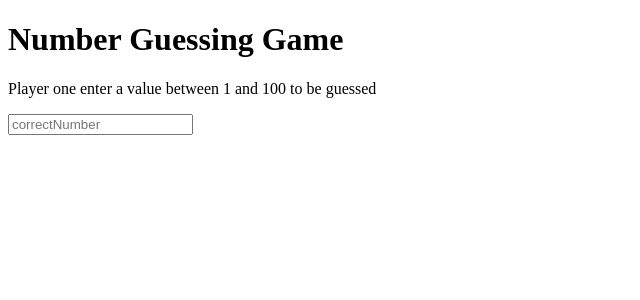
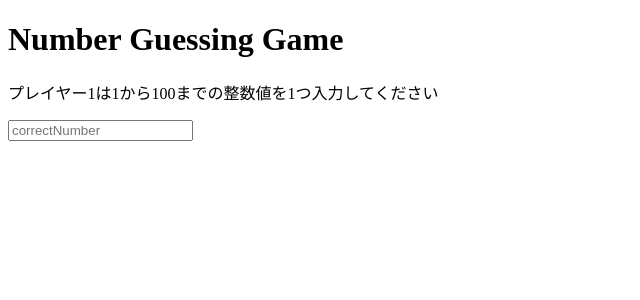
Before and after one commit to T-Kobam/NumberGuesserSimple, an Angular app: page / in a window 1280 px wide. Shown: the top 300 px of the page, without its empty margins (0-640 px from the left). Built offline with nearby package versions, Linux system fonts and the light colour scheme.

Commit message:
game画面作成

```diff
--- a/src/app/game/game.component.html
+++ b/src/app/game/game.component.html
@@ -1,3 +1,4 @@
 <p>{{message}}</p>
+<p>{{errorMessage}}</p>
 
-<input (keydown.enter)="onkeydown($event)" type="text" name="correctNumber" placeholder="correctNumber">
+<input (keydown.enter)="onKeyDown($event)" type="text" placeholder="correctNumber">
--- a/src/app/game/game.component.ts
+++ b/src/app/game/game.component.ts
@@ -1,4 +1,5 @@
 import { Component } from '@angular/core';
+import { Router } from '@angular/router';
 
 @Component({
   selector: 'app-game',
@@ -7,19 +8,30 @@ import { Component } from '@angular/core';
 })
 export class GameComponent {
   correctNumber: number;
-  guessedNumber: number;
-  guessingCount: number;
   message: string;
+  errorMessage: string;
 
-  constructor() {
+  constructor(private router: Router) {
     this.correctNumber = 0;
-    this.guessedNumber = 0;
-    this.guessingCount = 0;
-    this.message = "Player one enter a value between 1 and 100 to be guessed";
+    this.message = "プレイヤー1は1から100までの整数値を1つ入力してください";
+    this.errorMessage = "";
   }
 
-  onkeydown(event: any): void {
-    this.correctNumber = event.target.value;
-    this.message = `${this.correctNumber} & enter clicked!!`;
+  onKeyDown(event: any): void {
+    const value: number = event.target.value;
+    this.errorMessage = "";
+    // 整数値の検証
+    if (isNaN(Number(value))) {
+      this.errorMessage = "整数値を入力してください";
+      return;
+    }
+    // 1 <= value <= 100の検証
+    if (value < 1 || value >100) {
+      this.errorMessage = "1から100までの整数値を1つ入力してください";
+      return;
+    }
+
+    this.correctNumber = value;
+    this.router.navigate(["/guess"]);
   }
 }
```
